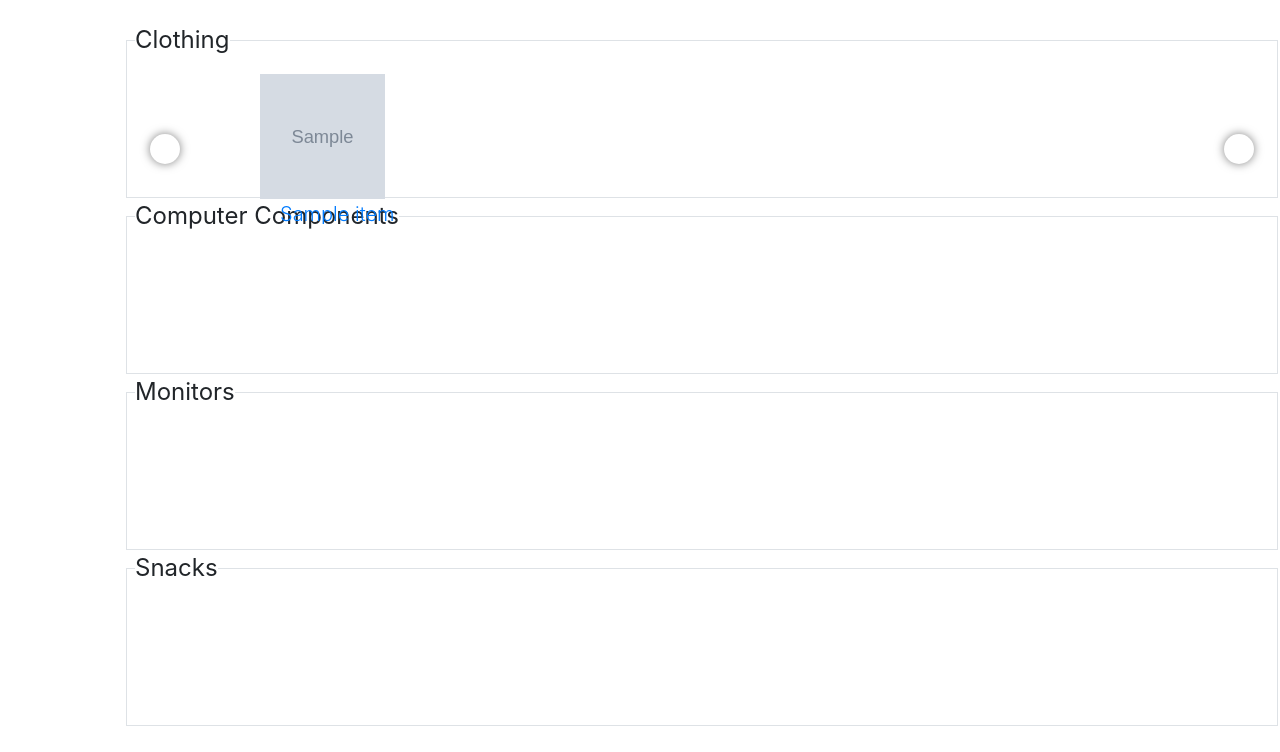
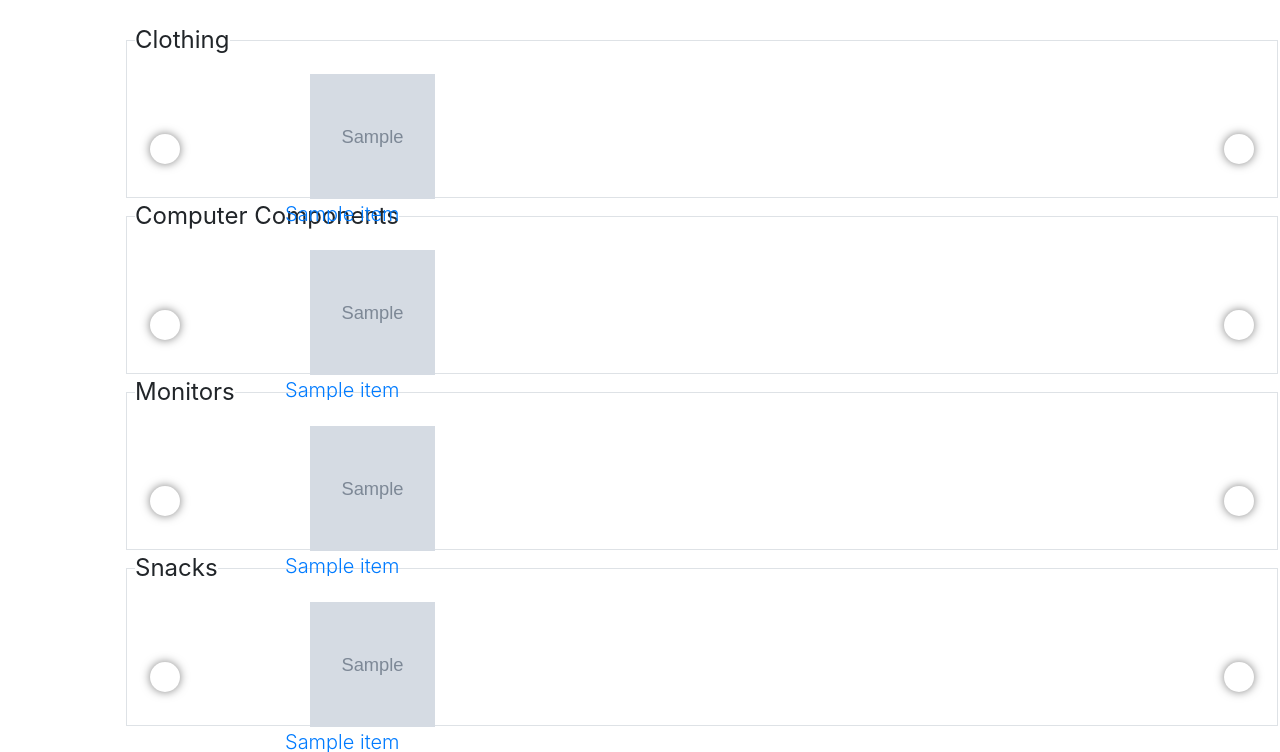
Before and after one commit to TugrahanGT/CEng495-HW1, a Flask app: template templates/index.html in a window 1280 px wide; the page is wider, and only the part inside the window is pictured. Shown: the part 81-833 px from the top of that part. Before the commit the page ends 807 px from the top of that part, so only its background shows below. Run offline with Flask 3, Linux system fonts and the light colour scheme; the template is opened without the code that fills it: most values are stand-ins (such as "Sample title", 1, 10 or a date in 2020); grey boxes marked "Sample" are stand-in pictures; parts of the project's set-up code (start-up, migrations or seed data) failed here and were passed over; some libraries are stand-ins or nearby versions.

Commit message:
DB and Flask integration

```diff
--- a/templates/index.html
+++ b/templates/index.html
@@ -79,7 +79,7 @@
                 white-space: nowrap;
                 overflow: hidden;
                 font-size: 0;
-                margin-left: 100px;
+                margin-left: 125px;
                 flex-wrap: wrap;
             }
             .carosel-item {
@@ -114,13 +114,17 @@
                 width: 150px;
                 margin-left: 25px;
             }
-            .lead{
-                margin-left: 45px;
-            }
             .carosel-items{
                 width: 150px;
                 height: 150px;
                 display: inline-block;
+                position: relative;
+                margin-left: 25px;
+            }
+            .limited{
+                width: 25px;
+                word-wrap: break-word;
+                overflow-wrap: break-word;
             }
         </style>
         <script src="https://ajax.googleapis.com/ajax/libs/jquery/2.1.1/jquery.min.js"></script>
@@ -166,10 +170,13 @@
                                     <div class="carosel-items">
                                         <a class="carosel-item-link" href="#">
                                             <img class="carosel-item" src="{{ item.image }}" />
-                                            <p class="lead"> {{ item.itemName }} </p>
+                                            <div class="limited">
+                                                <p class="lead"> {{ item.itemName }} </p>
+                                            </div>
                                         </a>
                                     </div>
                                 {% endfor %}
+                            </div>
                             <a class="carosel-control carosel-control-right glyphicon glyphicon-chevron-right" href="#"></a>
                           </div>
                     </fieldset>
@@ -177,16 +184,64 @@
                 <div class="computerComponents">
                     <fieldset class="border p-2">
                         <legend  class="float-none w-auto"> Computer Components </legend>
+                        <div class="carosel" id="carosel1">
+                            <a class="carosel-control carosel-control-left glyphicon glyphicon-chevron-left" href="#"></a>
+                            <div class="carosel-inner">
+                                {% for item in computerComponents %}
+                                    <div class="carosel-items">
+                                        <a class="carosel-item-link" href="#">
+                                            <img class="carosel-item" src="{{ item.image }}" />
+                                            <div class="limited">
+                                                <p class="lead"> {{ item.itemName }} </p>
+                                            </div>
+                                        </a>
+                                    </div>
+                                {% endfor %}
+                            </div>
+                            <a class="carosel-control carosel-control-right glyphicon glyphicon-chevron-right" href="#"></a>
+                          </div>
                      </fieldset>
                 </div>
                 <div class="monitors">
                     <fieldset class="border p-2">
                         <legend  class="float-none w-auto"> Monitors </legend>
+                        <div class="carosel" id="carosel1">
+                            <a class="carosel-control carosel-control-left glyphicon glyphicon-chevron-left" href="#"></a>
+                            <div class="carosel-inner">
+                                {% for item in monitors %}
+                                    <div class="carosel-items">
+                                        <a class="carosel-item-link" href="#">
+                                            <img class="carosel-item" src="{{ item.image }}" />
+                                            <div class="limited">
+                                                <p class="lead"> {{ item.itemName }} </p>
+                                            </div>
+                                        </a>
+                                    </div>
+                                {% endfor %}
+                            </div>
+                            <a class="carosel-control carosel-control-right glyphicon glyphicon-chevron-right" href="#"></a>
+                          </div>
                      </fieldset>
                 </div>
                 <div class="snacks">
                     <fieldset class="border p-2">
                         <legend  class="float-none w-auto"> Snacks </legend>
+                        <div class="carosel" id="carosel1">
+                            <a class="carosel-control carosel-control-left glyphicon glyphicon-chevron-left" href="#"></a>
+                            <div class="carosel-inner">
+                                {% for item in snacks %}
+                                    <div class="carosel-items">
+                                        <a class="carosel-item-link" href="#">
+                                            <img class="carosel-item" src="{{ item.image }}" />
+                                            <div class="limited">
+                                                <p class="lead"> {{ item.itemName }} </p>
+                                            </div>
+                                        </a>
+                                    </div>
+                                {% endfor %}
+                            </div>
+                            <a class="carosel-control carosel-control-right glyphicon glyphicon-chevron-right" href="#"></a>
+                          </div>
                      </fieldset>
                 </div>
             </div>
```
